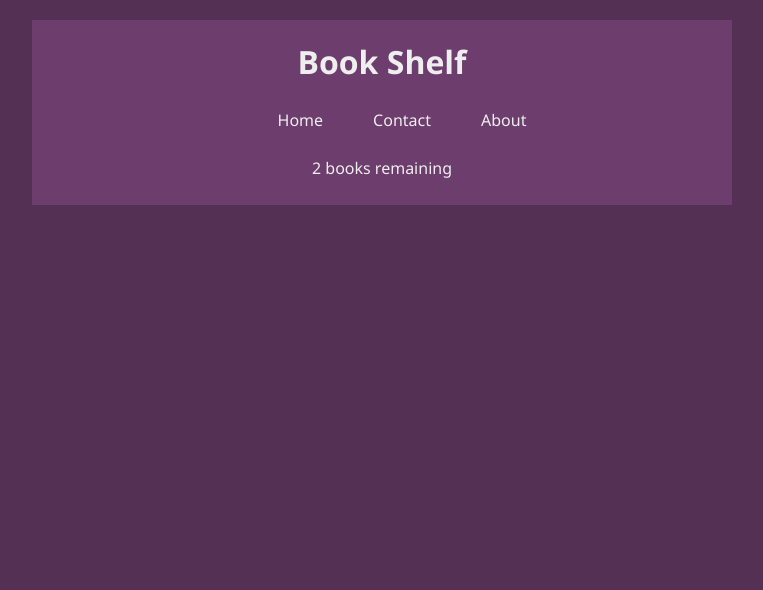
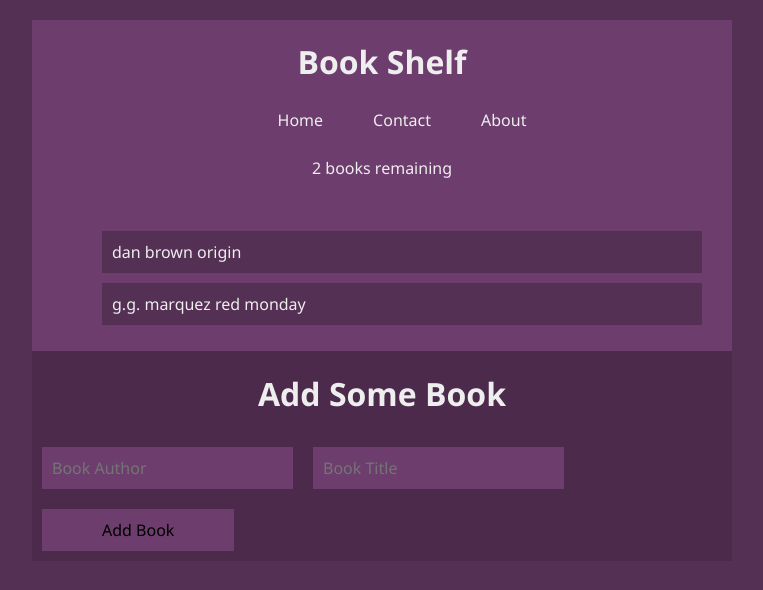
Before and after one commit to devhiko/booklist-app, a React (Create React App) app: page / in a window 1280 px wide. Shown: the top 590 px of the page, without its empty margins (258-1021 px from the left). Built offline with nearby package versions, Linux system fonts and the light colour scheme.

Commit message:
come to redux

```diff
--- a/src/App.js
+++ b/src/App.js
@@ -1,5 +1,7 @@
 import BookContextProvider from "./contexts/BookContext";
 import Navbar from "./components/Navbar";
+import BookList from "./components/BookList";
+import NewBookForm from "./components/BookForm";
 
 
 function App() {
@@ -7,6 +9,8 @@ function App() {
     <div className="App">
       <BookContextProvider>
         <Navbar />
+        <BookList />
+        <NewBookForm />
       </BookContextProvider>
     </div>
   );
--- a/src/components/BookDetails.js
+++ b/src/components/BookDetails.js
@@ -0,0 +1,14 @@
+import React, { useContext } from 'react';
+import { BookContext } from '../contexts/BookContext';
+
+
+const BookDetails = ({ book }) => {
+  const { removeBook } = useContext(BookContext);
+  return (
+    <li onClick={() => removeBook(book.id)}>
+      <div className="book-specs">{book.author} {book.title}</div>
+    </li>
+  );
+}
+
+export default BookDetails;
--- a/src/components/BookForm.js
+++ b/src/components/BookForm.js
@@ -0,0 +1,51 @@
+import React, { useState, useContext } from 'react';
+import { BookContext } from '../contexts/BookContext';
+
+const NewBookForm = () => {
+
+  const { addBook } = useContext(BookContext);
+
+  // const [title, setTitle] = useState('');
+  // const [author, setAuthor] = useState('');
+  // refactored for readability
+
+  const [inputs, setInputs] = useState({});
+
+  const { title, author } = inputs;
+
+  const handleChange = (e) => {
+    const { name, value } = e.target;
+    setInputs(values => ({ ...values, [name]: value }));
+  }
+
+  const handleSubmit = (e) => {
+    e.preventDefault();
+    addBook(title, author);
+    setInputs('');
+  }
+
+  return (
+    <form onSubmit={handleSubmit}>
+      <h1 style={{ textAlign: 'center' }}>Add Some Book</h1>
+      <input
+        type="text"
+        name='author'
+        value={author || ''}
+        onChange={handleChange}
+        placeholder='Book Author'
+        required
+      />
+      <input
+        type="text"
+        name='title'
+        value={title || ''}
+        onChange={handleChange}
+        placeholder='Book Title'
+        required
+      />
+      <input type="submit" value="Add Book" />
+    </form>
+  );
+}
+
+export default NewBookForm;
--- a/src/components/BookList.js
+++ b/src/components/BookList.js
@@ -0,0 +1,18 @@
+import React, { useContext } from 'react';
+import { BookContext } from '../contexts/BookContext';
+import BookDetails from './BookDetails';
+
+const BookList = () => {
+  const { books } = useContext(BookContext);
+
+  return books.length ? (
+    <div className="book-list">
+      <ul>{books.map(book => {
+        return (<BookDetails key={book.id} book={book} />)
+      })}
+      </ul>
+    </div>
+  ) : (<div className="empty" style={{ textAlign: "center", padding: "10px" }}> You read all. Have fun!</div >);
+}
+
+export default BookList;
--- a/src/index.css
+++ b/src/index.css
@@ -54,3 +54,21 @@ body {
   padding: 10px 10px;
   background: #553055;
 }
+
+input {
+  margin: 10px;
+  padding: 10px;
+  font-size: 16px;
+  background: #6d3d6d;
+  border: none;
+}
+
+input[type='submit'] {
+  padding: 10px 60px;
+  border: none;
+  background: #6d3d6d;
+}
+
+input[type='submit']:hover {
+  background: #a35da3;
+}
```
